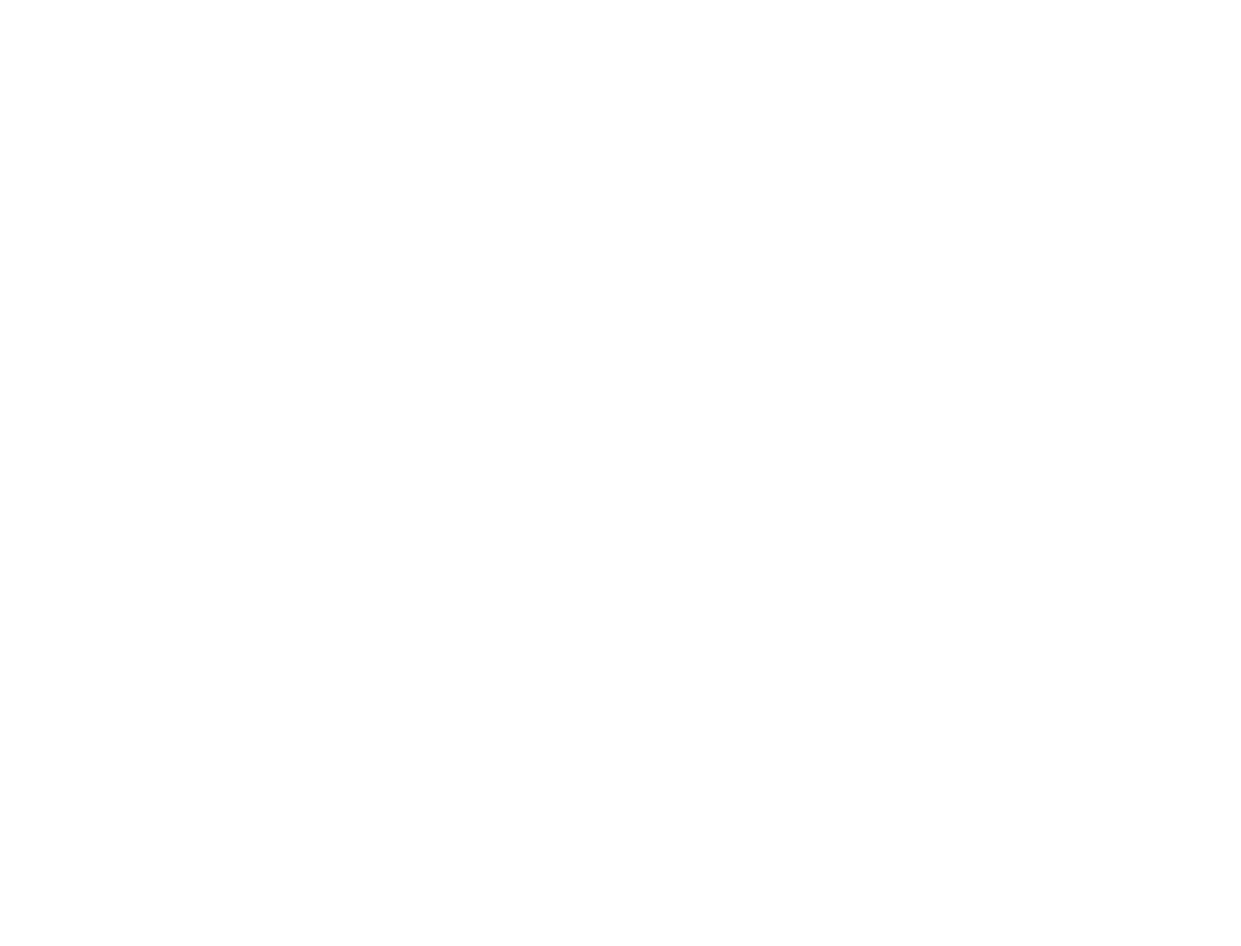
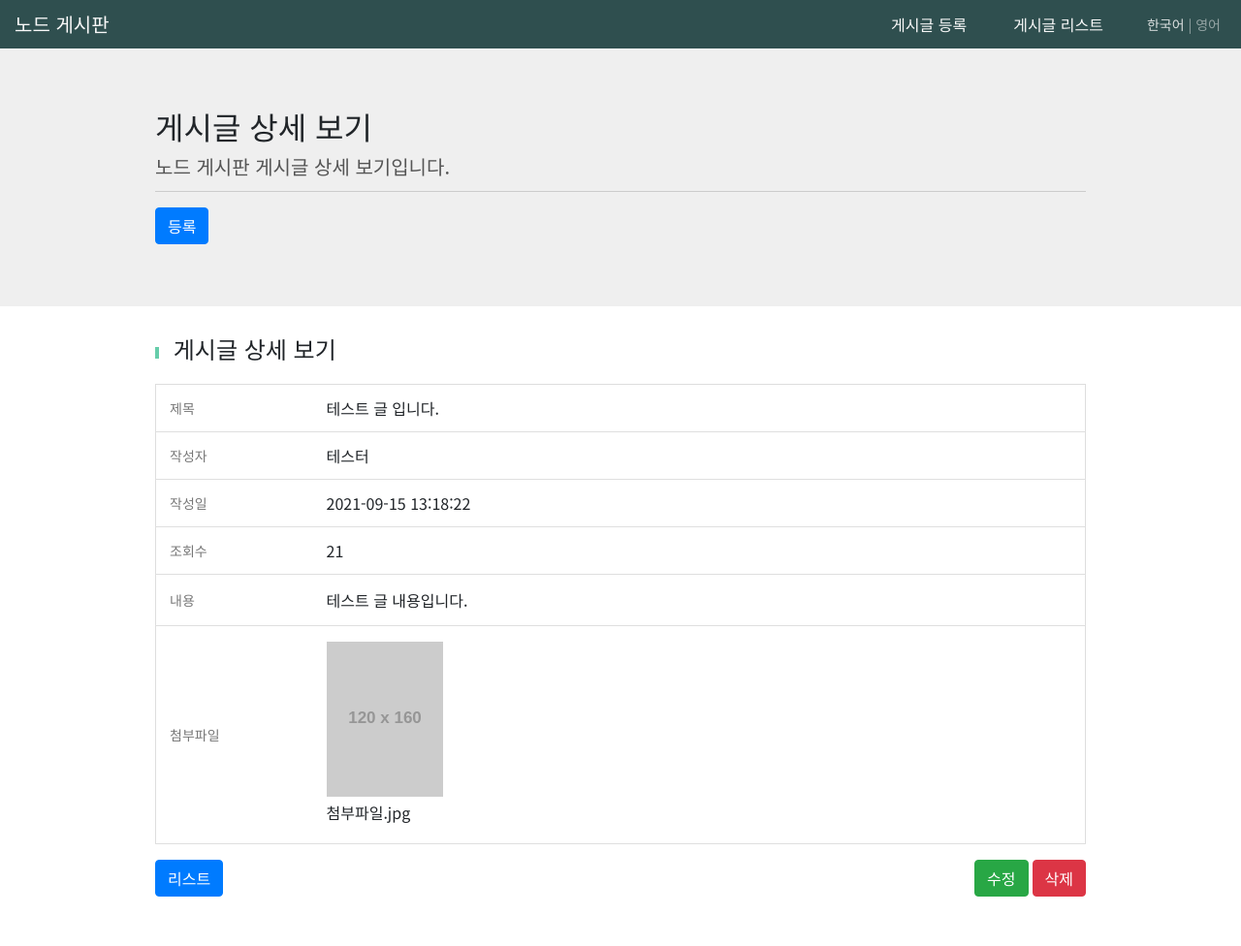
Before and after one commit to booldook/2021-sc-app-17-board, a website: page public/html/board/view.html in a window 1280 px wide. Shown: the whole page at 97% size. Before the commit the page ends 800 px from the top, so only its background shows below. Drawn offline with Linux system fonts and the light colour scheme; placeholder pictures from the web are drawn by us.

Commit message:
view.html/css 작업 완료

```diff
--- a/public/css/board/view.css
+++ b/public/css/board/view.css
@@ -0,0 +1,6 @@
+.view-wrapper .view-tbl {width: 100%; border: 1px solid #ddd;}
+.view-wrapper .view-tbl td {padding: 1em; border-bottom: 1px solid #dfdfdf;}
+.view-wrapper .view-tbl td.title {width: 160px; color: #777; font-size: .875em;}
+.view-wrapper .view-tbl .content-tr td:last-child {line-height: 1.25;}
+
+.view-wrapper .file-img {width: 120px;}
--- a/public/html/board/view.html
+++ b/public/html/board/view.html
@@ -0,0 +1,84 @@
+<!DOCTYPE html>
+<html lang="ko">
+<head>
+	<meta charset="UTF-8">
+	<meta http-equiv="X-UA-Compatible" content="IE=edge">
+	<meta name="viewport" content="width=device-width, initial-scale=1.0">
+	<title>Express 게시판 - 상세 보기 </title>
+	<link rel="stylesheet" href="../../css/material-icon.css">
+	<link rel="stylesheet" href="../../css/all.min.css">
+	<link rel="stylesheet" href="../../css/bootstrap.min.css">
+	<link rel="stylesheet" href="../../css/base.css">
+	<link rel="stylesheet" href="../../css/common.css">
+	<link rel="stylesheet" href="../../css/pager.css">
+	<link rel="stylesheet" href="../../css/board/view.css">
+	<script src="../../js/jquery.min.js"></script>
+	<script src="../../js/moment.min.js"></script>
+	<script src="../../js/lodash.min.js"></script>
+	<script src="../../js/util.js"></script>
+</head>
+<body>
+<header class="header-wrapper">
+	<h1 class="logo"><a href="./list.html">노드 게시판</a></h1>
+	<nav class="navi-wrap">
+		<a href="./write.html" class="navi">게시글 등록</a>
+		<a href="./list.html" class="navi">게시글 리스트</a>
+	</nav>
+	<nav class="lang-wrap">
+		<a href="./list.html" class="navi active">한국어</a>
+		<span> | </span>
+		<a href="./list.html" class="navi ">영어</a>
+	</nav>
+</header>
+<section class="title-wrapper">
+	<div class="wrapper">
+		<h2 class="title-wrap">게시글 상세 보기</h2>
+		<p class="desc-wrap">노드 게시판 게시글 상세 보기입니다.</p>
+		<div class="btn-wrap">
+			<a href="./write.html" class="btn btn-primary">등록</a>
+		</div>
+	</div>
+</section>
+<section class="view-wrapper wrapper">
+	<h3 class="title-bar">
+		<span class="bullet"></span> 게시글 상세 보기
+	</h3>
+	<table class="view-tbl">
+		<tbody>
+			<tr>
+				<td class="title">제목</td>
+				<td class="content">테스트 글 입니다.</td>
+			</tr>
+			<tr>
+				<td class="title">작성자</td>
+				<td class="content">테스터</td>
+			</tr>
+			<tr>
+				<td class="title">작성일</td>
+				<td class="content">2021-09-15 13:18:22</td>
+			</tr>
+			<tr>
+				<td class="title">조회수</td>
+				<td class="content">21</td>
+			</tr>
+			<tr class="content-tr">
+				<td class="title">내용</td>
+				<td class="content">테스트 글 내용입니다.</td>
+			</tr>
+			<tr>
+				<td class="title">첨부파일</td>
+				<td class="content">
+					<img src="https://via.placeholder.com/120x160" alt="첨부파일" class="file-img">
+					<a href="#" class="my-2 d-block">첨부파일.jpg</a>
+				</td>
+			</tr>
+		</tbody>
+	</table>
+	<div class="btn-wrap py-3 d-flex">
+		<a href="./list.html" class="btn btn-primary">리스트</a>
+		<button class="btn btn-success ml-auto mr-1">수정</button>
+		<button class="btn btn-danger">삭제</button>
+	</div>
+</section>
+</body>
+</html>
```
Also changed, not shown: public/html/board/list.html (+5 -20 lines).
